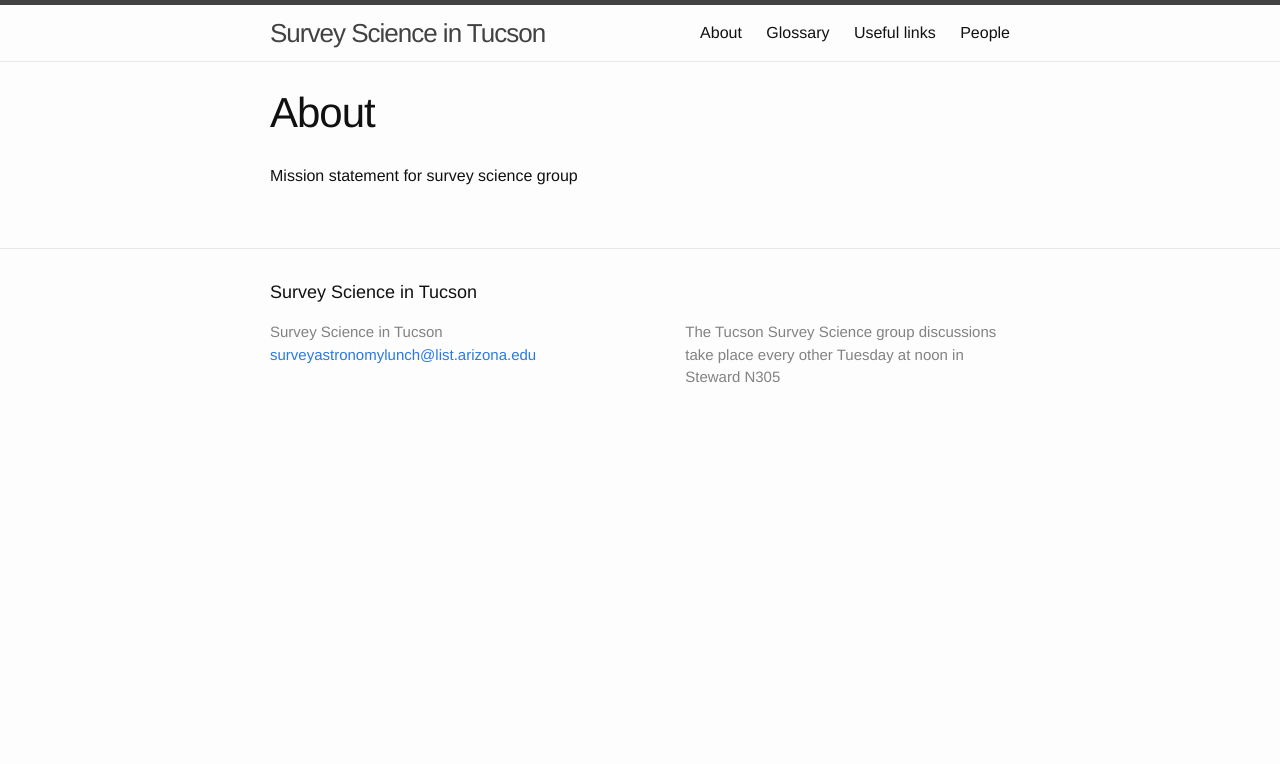
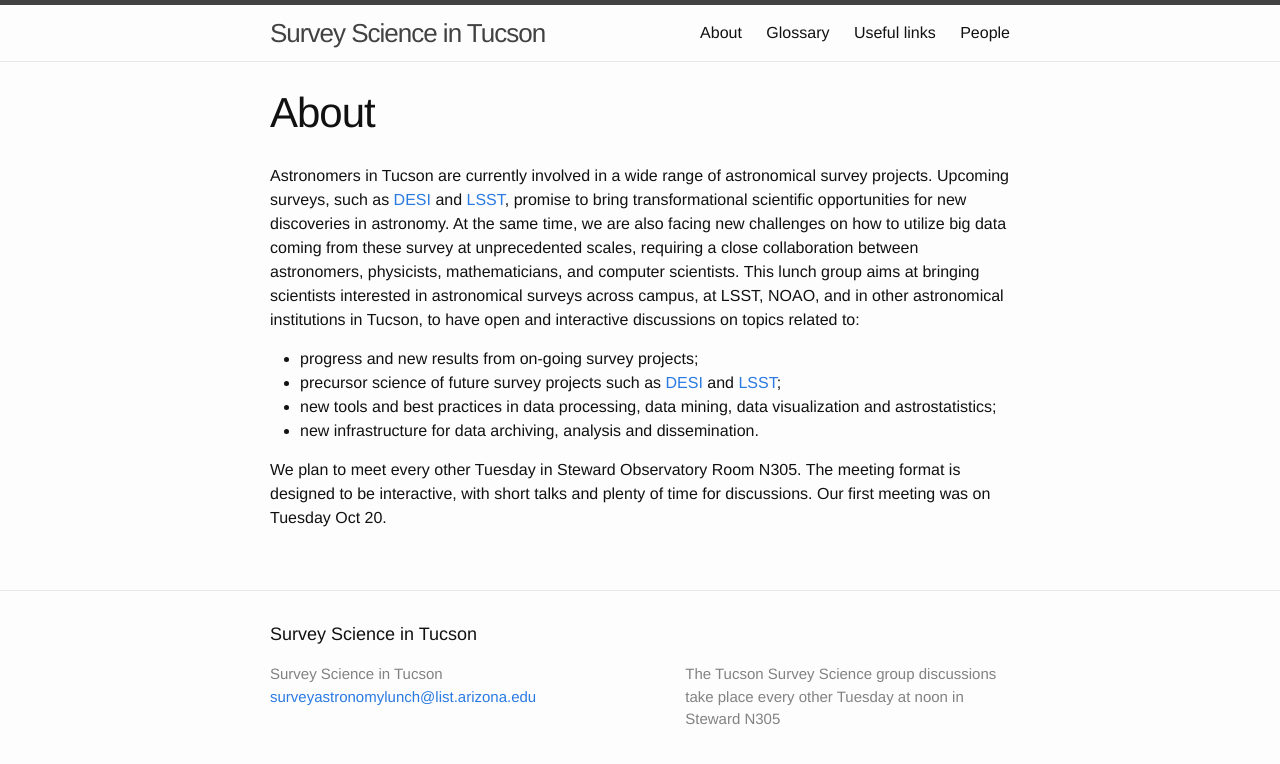
Before and after one commit to SurveyScience/SurveyScience.github.io, a Jekyll site: the page built from about.md, in a window 1280 px wide. Shown: the top 764 px of the page. Built offline with Jekyll 4.4.1, drawn with Linux system fonts in a browser that asks for light colours.

Commit message:
added mission statement

```diff
--- a/about.md
+++ b/about.md
@@ -4,4 +4,11 @@ title: About
 permalink: /about/
 ---
 
-Mission statement for survey science group
+Astronomers in Tucson are currently involved in a wide range of astronomical survey projects. Upcoming surveys, such as [DESI](http://desi.lbl.gov/) and [LSST](http://lsst.org/), promise to bring transformational scientific opportunities for new discoveries in astronomy. At the same time, we are also facing new challenges on how to utilize big data coming from these survey at unprecedented scales, requiring a close collaboration between astronomers, physicists, mathematicians, and computer scientists. This lunch group aims at bringing scientists interested in astronomical surveys across campus, at LSST, NOAO, and in other astronomical institutions in Tucson, to have open and interactive discussions on topics related to:
+
+- progress and new results from on-going survey projects;
+- precursor science of future survey projects such as [DESI](http://desi.lbl.gov/) and [LSST](http://lsst.org/);
+- new tools and best practices in data processing, data mining, data visualization and astrostatistics;
+- new infrastructure for data archiving, analysis and dissemination.
+
+ We plan to meet every other Tuesday in Steward Observatory Room N305. The meeting format is designed to be interactive,  with short talks and plenty of time for discussions. Our first meeting was on Tuesday Oct 20.
```
